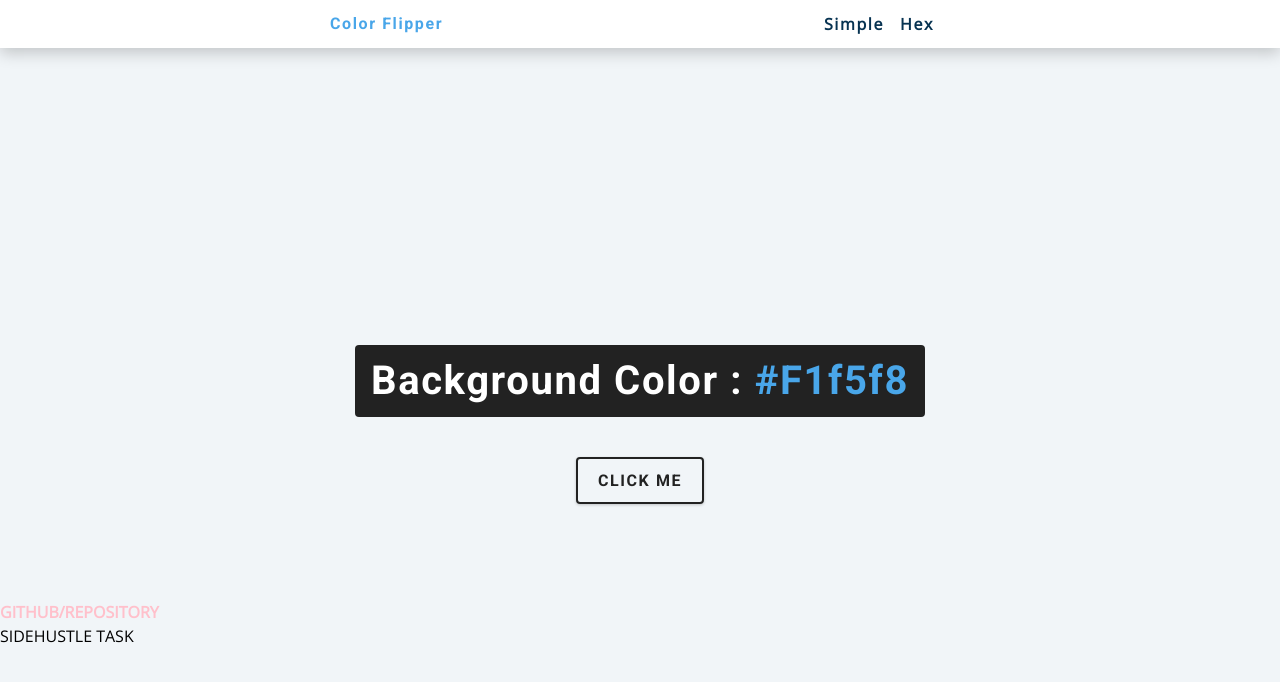
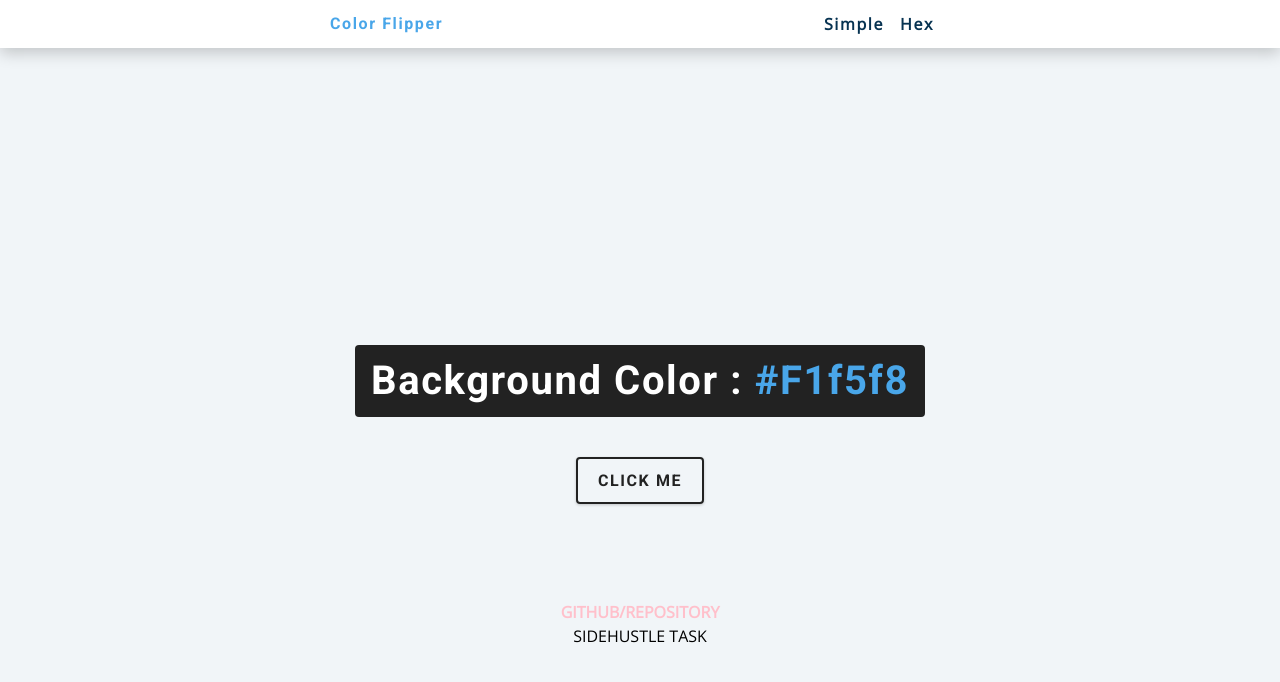
Before and after one commit to Shegun719/SIDEHUSTLE-INTERNSHIP, a plain HTML site: page hex.html in a window 1280 px wide. Drawn offline with nearby package versions, Linux system fonts and the light colour scheme.

```diff
--- a/hex.html
+++ b/hex.html
@@ -27,8 +27,10 @@
     </main>
 
 
-    <a href="https://github.com/Shegun719/SIDEHUSTLE-INTERNSHIP" class="site">GITHUB/REPOSITORY</a>
+       <div class="object">
+  <a href="https://github.com/Shegun719/SIDEHUSTLE-INTERNSHIP" class="site">GITHUB/REPOSITORY</a>
       <p class="para">SIDEHUSTLE TASK</p>
+    </div>
 
 
     <!-- javascript -->
```
